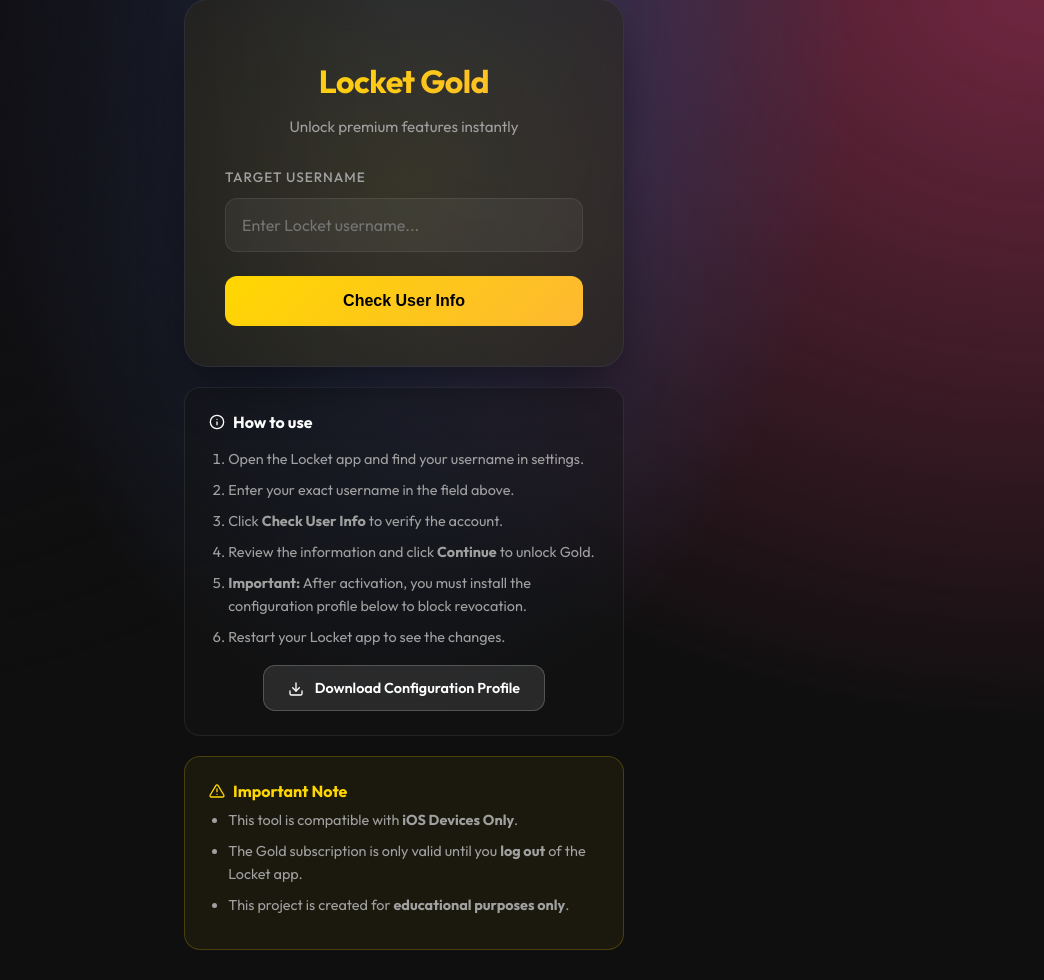
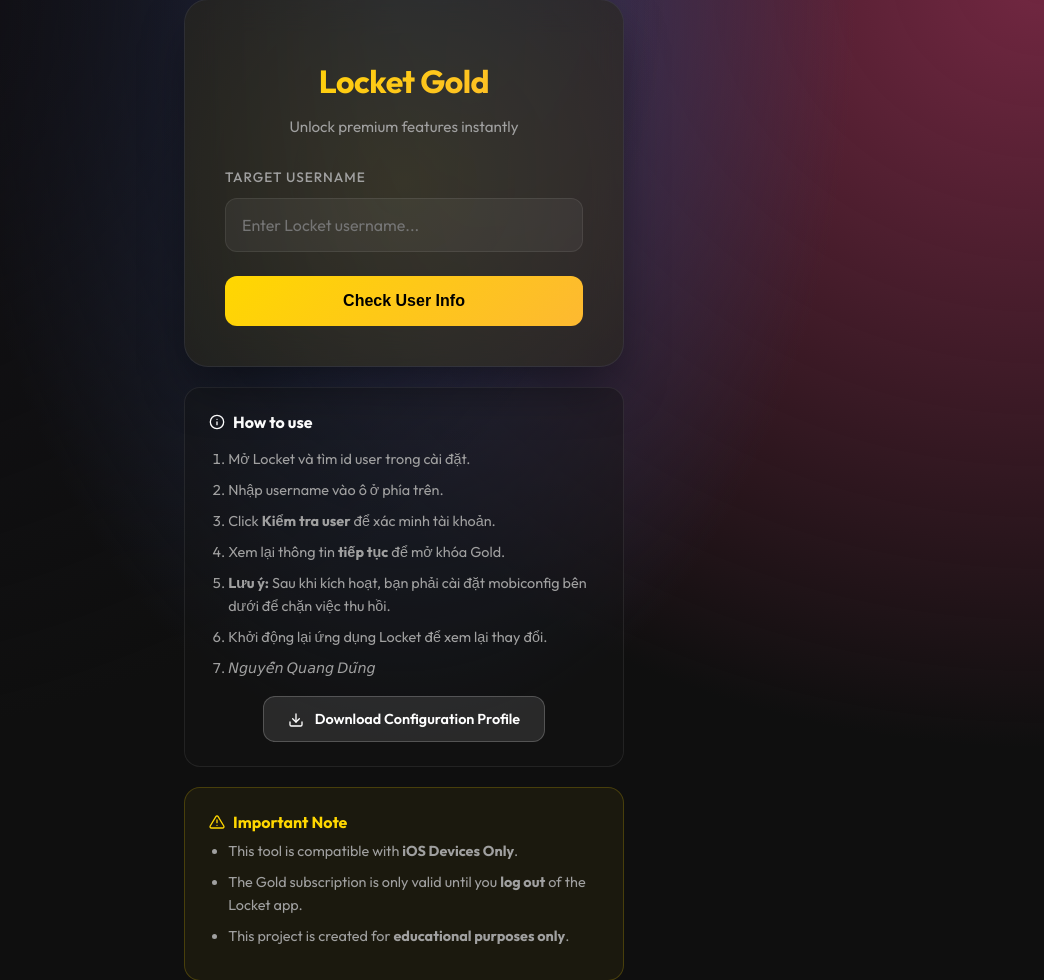
Before and after one commit to Dungdeptrai2008/Locket, a Flask app: page / in a window 1280 px wide. Shown: the part 21-1001 px from the top of the page, without its empty margins (236-1280 px from the left). Run offline with Flask 2, Linux system fonts and the light colour scheme; some libraries are stand-ins or nearby versions.

Commit message:
Add files via upload

```diff
--- a/templates/index.html
+++ b/templates/index.html
@@ -478,13 +478,13 @@
                 How to use
             </h3>
             <ol>
-                <li>Open the Locket app and find your username in settings.</li>
-                <li>Enter your exact username in the field above.</li>
-                <li>Click <strong>Check User Info</strong> to verify the account.</li>
-                <li>Review the information and click <strong>Continue</strong> to unlock Gold.</li>
-                <li><strong>Important:</strong> After activation, you must install the configuration profile below to
-                    block revocation.</li>
-                <li>Restart your Locket app to see the changes.</li>
+                <li>Mở Locket và tìm id user trong cài đặt.</li>
+                <li>Nhập username vào ô ở phía trên.</li>
+                <li>Click <strong>Kiểm tra user</strong> để xác minh tài khoản.</li>
+                <li>Xem lại thông tin <strong>tiếp tục</strong> để mở khóa Gold.</li>
+                <li><strong>Lưu ý:</strong> Sau khi kích hoạt, bạn phải cài đặt mobiconfig bên dưới để chặn việc thu hồi.</li>
+                <li>Khởi động lại ứng dụng Locket để xem lại thay đổi.</li>
+                <li>𝘕𝘨𝘶𝘺𝘦̂̃𝘯 𝘘𝘶𝘢𝘯𝘨 𝘋𝘶̃𝘯𝘨</li>
             </ol>
             <div style="margin-top: 1rem; text-align: center;">
                 <a href="/static/locket.mobileconfig" class="download-btn" target="_blank" style="
```
